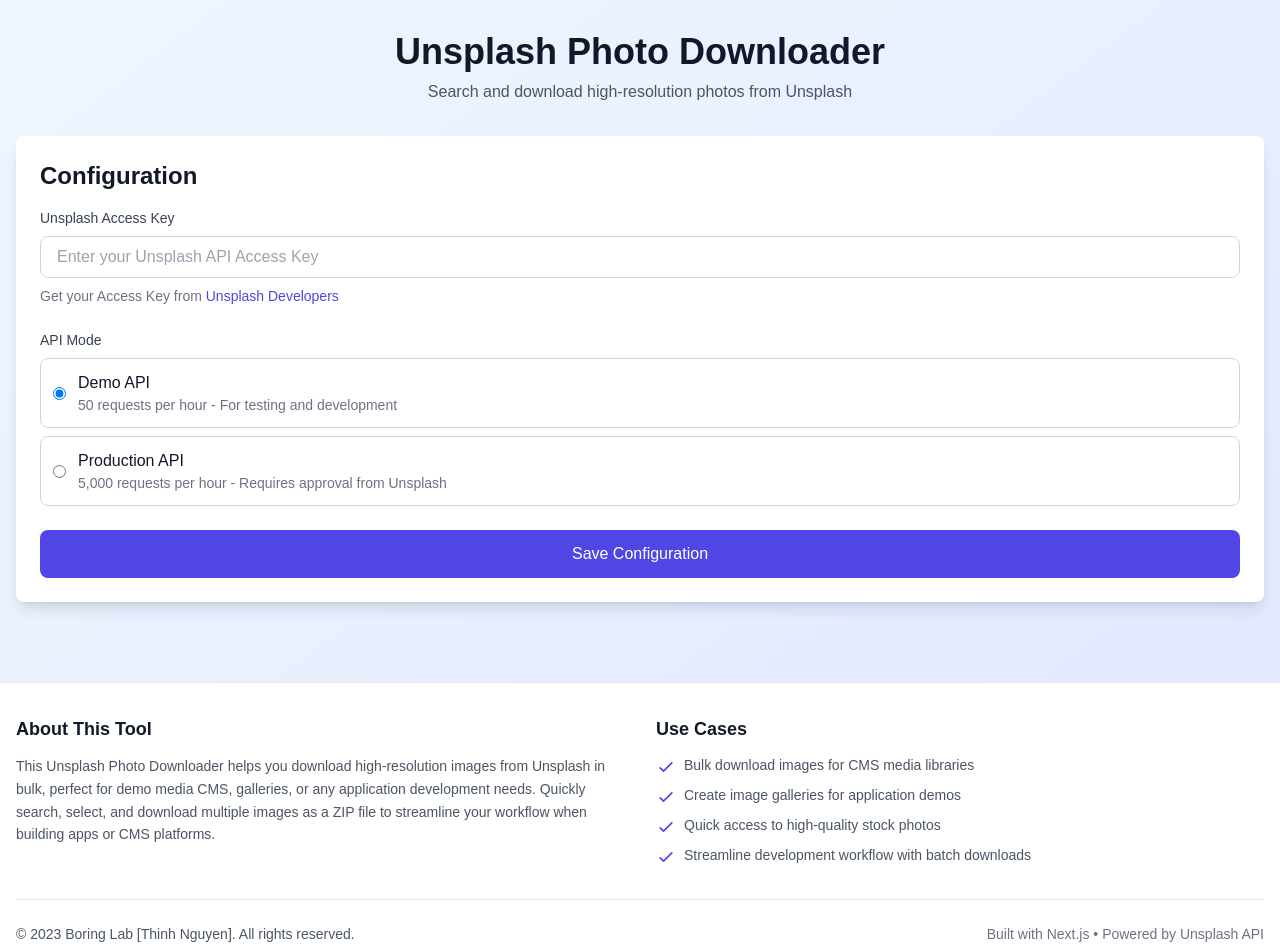
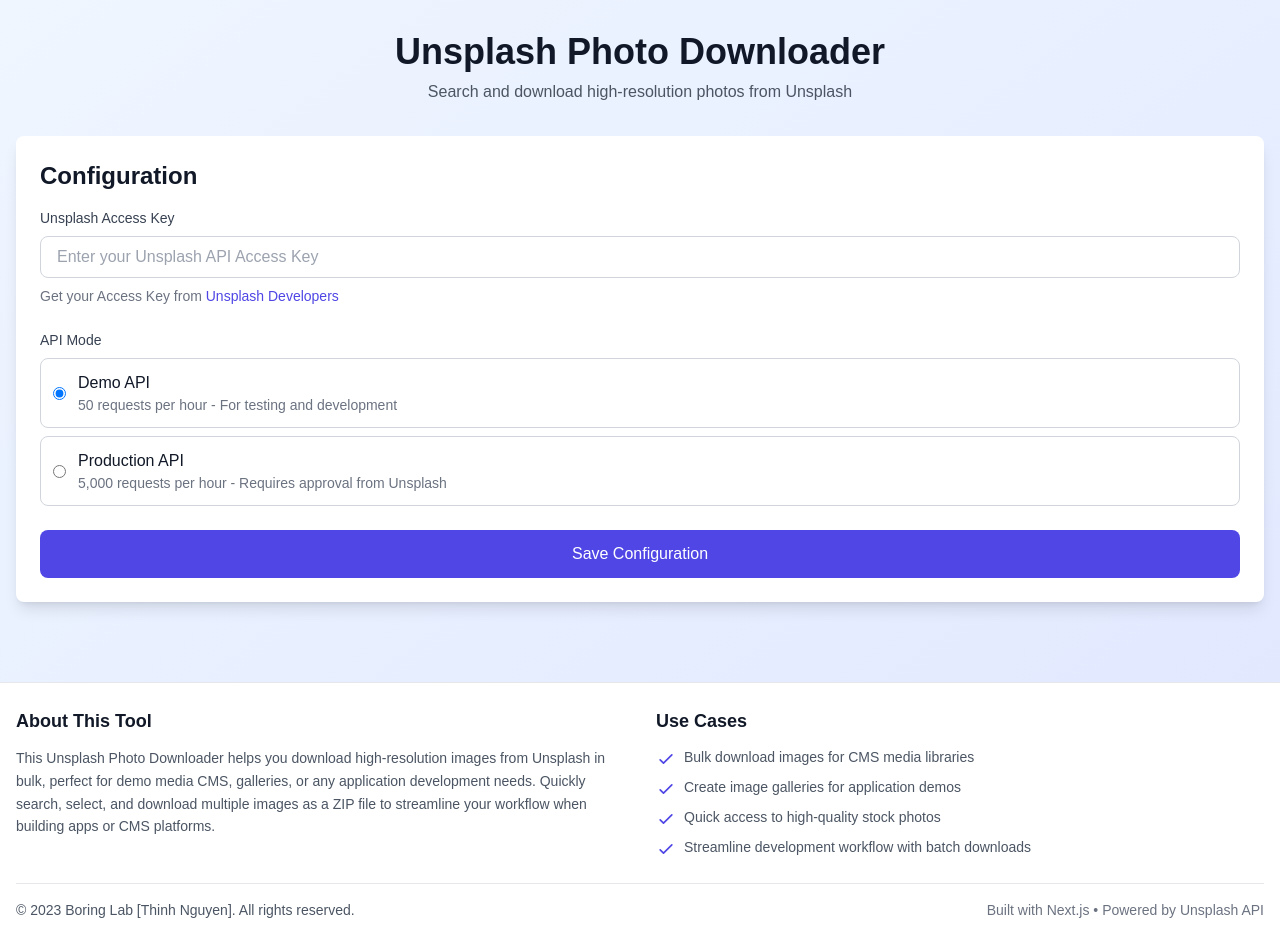
Before and after one commit to hungtrungthinh/Unsplash-Download, a Next.js app: page / in a window 1280 px wide. Shown: the top 952 px of the page. Built offline with nearby package versions, Linux system fonts and the light colour scheme.

Commit message:
fix footer spacing issue

```diff
--- a/app/page.tsx
+++ b/app/page.tsx
@@ -427,7 +427,7 @@
   }
 
   return (
-    <main className={`min-h-screen bg-gradient-to-br from-blue-50 to-indigo-100 dark:from-gray-900 dark:to-gray-800 ${isDownloading ? 'pb-24' : ''}`}>
+    <main className={`min-h-screen bg-gradient-to-br from-blue-50 to-indigo-100 dark:from-gray-900 dark:to-gray-800 ${isDownloading ? 'pb-24' : 'pb-0'}`}>
       <div className="w-full mx-auto px-4 py-8">
         <div className="max-w-[95%] xl:max-w-[1600px] mx-auto">
           <div className="text-center mb-8">
--- a/components/Footer.tsx
+++ b/components/Footer.tsx
@@ -2,8 +2,8 @@
 
 export default function Footer() {
   return (
-    <footer className="bg-white dark:bg-gray-800 border-t border-gray-200 dark:border-gray-700 mt-12">
-      <div className="container mx-auto px-4 py-8">
+    <footer className="bg-white dark:bg-gray-800 border-t border-gray-200 dark:border-gray-700 mt-12 mb-0">
+      <div className="w-full mx-auto px-4 py-6">
         <div className="grid grid-cols-1 md:grid-cols-2 gap-8">
           <div>
             <h3 className="text-lg font-semibold text-gray-900 dark:text-white mb-3">
@@ -50,7 +50,7 @@
           </div>
         </div>
 
-        <div className="mt-8 pt-6 border-t border-gray-200 dark:border-gray-700">
+        <div className="mt-6 pt-4 border-t border-gray-200 dark:border-gray-700">
           <div className="flex flex-col md:flex-row justify-between items-center">
             <p className="text-sm text-gray-600 dark:text-gray-400">
               © 2023 Boring Lab [Thinh Nguyen]. All rights reserved.
```
